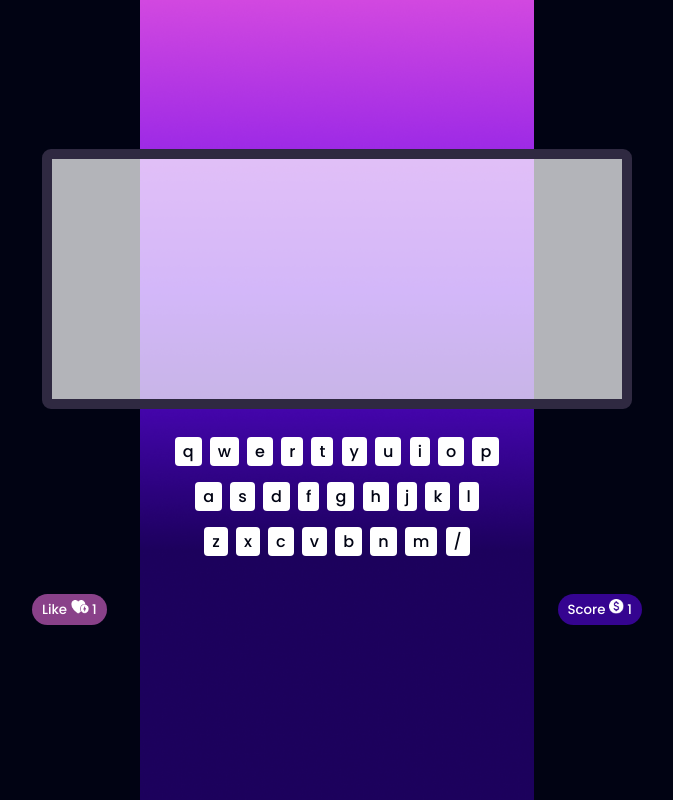
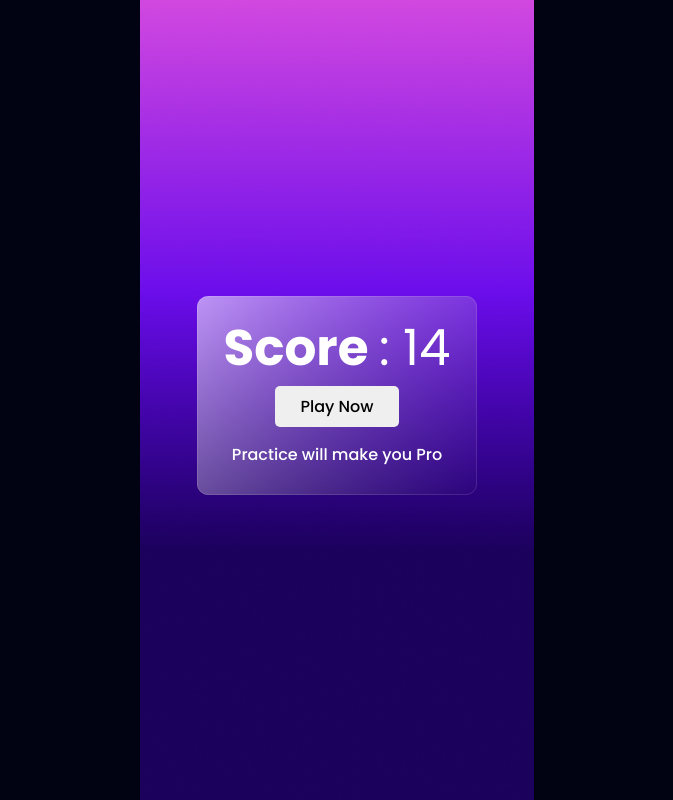
Before and after one commit to Zubayda1425/Alpha-Clash, a plain HTML site: page index.html in a window 1280 px wide. Shown: the whole page, without its empty margins (303-976 px from the left). Drawn offline with Linux system fonts and the light colour scheme.

Commit message:
Design Score Board

```diff
--- a/index.html
+++ b/index.html
@@ -81,7 +81,14 @@
         </section>
 
         <!-- Score Board -->
-        <section></section>
+        <section class="score_board_container">
+            <div class="score_board">
+                <h1>Score <span>: 14</span></h1>
+                <button>Play Now</button>
+                <p>Practice will make you Pro</p>
+            </div>
+
+        </section>
 
 
 
--- a/style.css
+++ b/style.css
@@ -68,6 +68,7 @@ main {
     display: flex;
     align-items: center;
     justify-content: center;
+    display: none;
 }
 
 .play_ground {
@@ -112,14 +113,14 @@ kbd {
 
 /*Button*/
 
-.btn{
+.btn {
     display: flex;
     justify-content: space-between;
     width: 100%;
     margin: 20px;
 }
 
- .btn button {
+.btn button {
     padding: 5px 10px;
     border-radius: 20px;
     color: white;
@@ -145,3 +146,46 @@ kbd {
 #score_button img {
     width: 15px;
 }
+
+/*Score Board*/
+
+
+.score_board_container {
+    height: 99%;
+    display: flex;
+    align-items: center;
+    justify-content: center;
+    background-image: url(images/scoreBoard_bg.svg);
+
+    background-repeat: no-repeat;
+    background-position: center;
+    background-size: 280px;
+    /* display: none; */
+}
+
+.score_board {
+    color: white;
+    display: flex;
+    flex-direction: column;
+    align-items: center;
+    justify-items: center;
+}
+
+.score_board h1 {
+    font-size: 50px;
+    font-weight: 700;
+}
+
+.score_board span{
+    font-weight: 400;
+}
+
+.score_board button{
+    padding: 8px 25px;
+    border-radius: 5px;
+    font-size: 16px;
+}
+
+.score_board p{
+    margin: 15px;
+}
```
